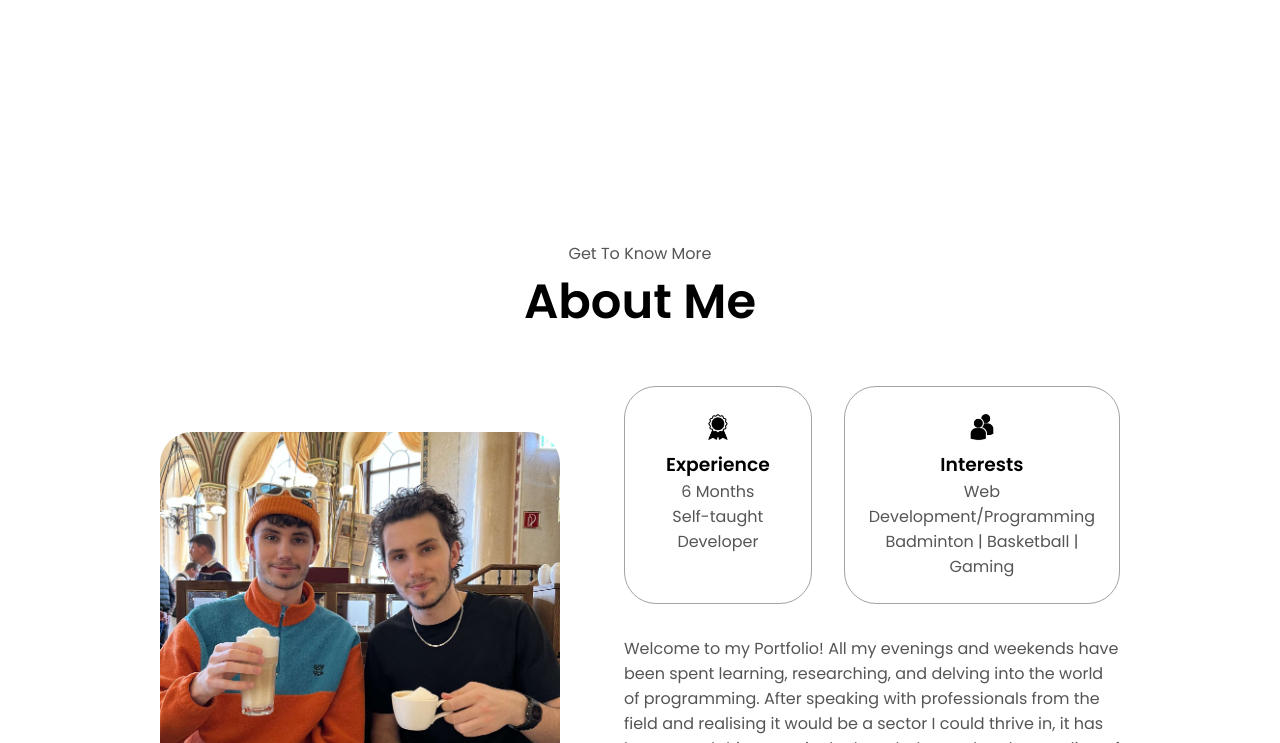
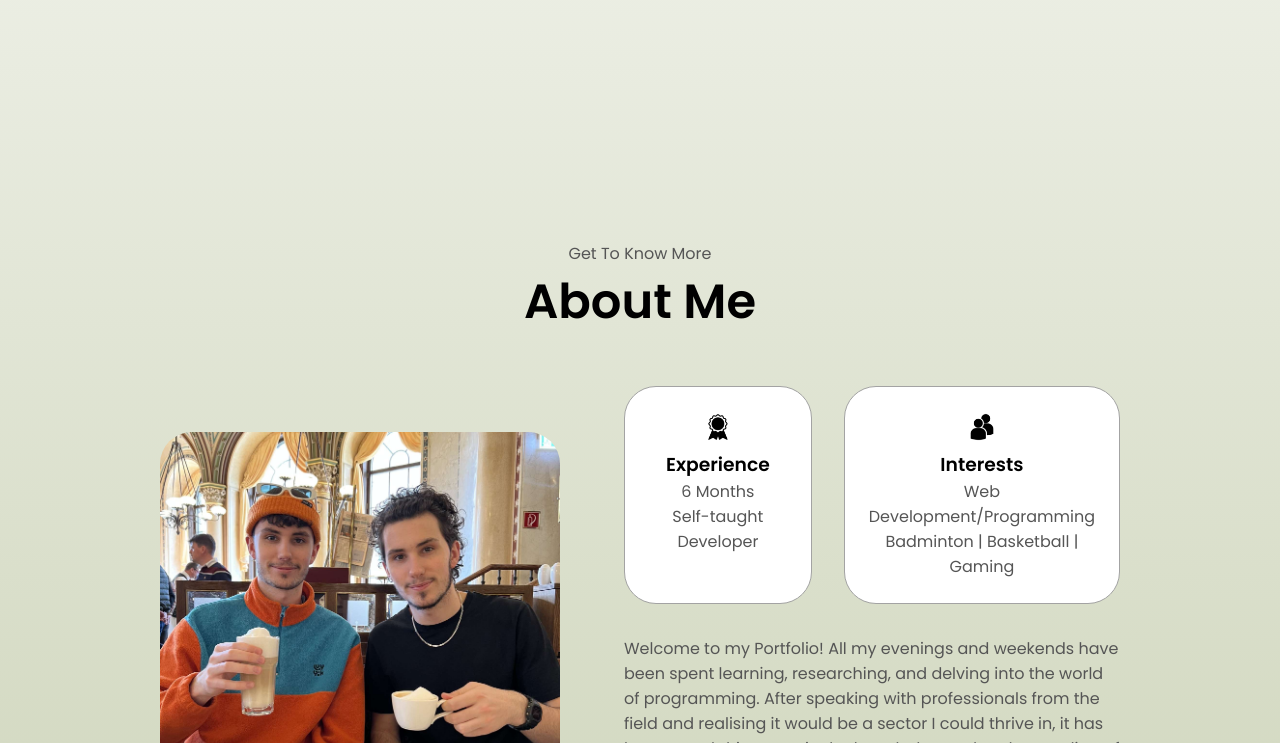
Before and after one commit to lewisplaistow/Portfolio, a plain HTML site: page index.html in a window 1280 px wide. Shown: the part 687-1430 px from the top of the page. Drawn offline with Linux system fonts and the light colour scheme.

Commit message:
update - gradient

```diff
--- a/style.css
+++ b/style.css
@@ -9,6 +9,7 @@
 
 body {
   font-family: 'Poppins', sans-serif;
+  background-image: linear-gradient(rgba(255, 255, 255, 0.541), rgb(138, 154, 91));
 }
 
 html {
```
Also changed, not shown: 1 other file.
